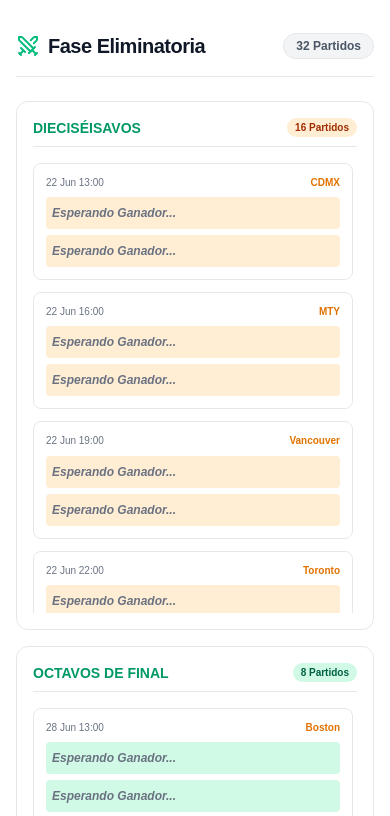
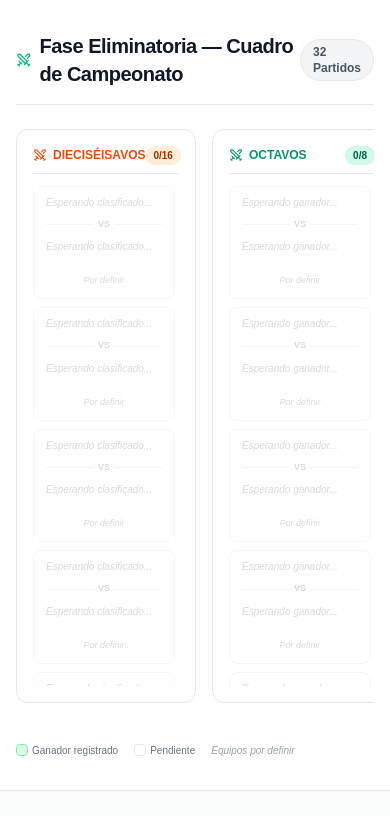
Before and after one commit to ValdoYKING/pronosticos_league, a Next.js app: page / in a window 390 px wide. Shown: the part 8408-9224 px from the top of the page. Built offline with nearby package versions, Linux system fonts and the light colour scheme; no server answers; the database is empty; grey boxes are pictures that could not be loaded.

Commit message:
feat: implementar visualización de bracket para partidos eliminatorios en el dashboard

```diff
--- a/app/components/Dashboard.tsx
+++ b/app/components/Dashboard.tsx
@@ -2,13 +2,14 @@
 import { useEffect, useState } from "react";
 /* eslint-disable @next/next/no-img-element */
 import useQuinielaStore from "../store/quiniela";
-import { Calendar, Users, Crown, Trophy, CalendarDays, Swords, Medal, Database, CheckCircle2 } from "lucide-react";
-import { GROUP_LABELS } from "../lib/mockData";
+import { Calendar, Users, Crown, Trophy, CalendarDays, Swords, Medal, Database } from "lucide-react";
+import { GROUP_LABELS, sortMatchesForStage, type Match } from "../lib/mockData";
 
 const Dashboard = () => {
   const { matches, teams, setActiveTab, myRegistration, getGroupStandings, supabaseResults } = useQuinielaStore();
   const [hydrated, setHydrated] = useState(false);
 
+  // eslint-disable-next-line react-hooks/set-state-in-effect
   useEffect(() => {
     setHydrated(true);
   }, []);
@@ -17,57 +18,6 @@ const Dashboard = () => {
   const persistedCount = Object.keys(supabaseResults).length;
 
   const getTeam = (id: string | null) => teams.find((t) => t.id === id);
-
-  // ============================================================
-  // RENDER: Match card for Dashboard
-  // ============================================================
-  const renderMatch = (m: any, stageConfig: any) => (
-    <div key={m.id} className={`bg-white/50 dark:bg-gray-950/50 rounded-lg p-3 border border-gray-200 dark:border-gray-800/50 text-xs space-y-2 relative ${m.winnerId ? stageConfig.borderClass : ''}`}>
-      <div className="flex justify-between items-center text-[10px] text-gray-500 dark:text-gray-400">
-        <span>{m.date}</span>
-        <span className="font-semibold text-amber-600 dark:text-amber-500">{m.venue.split(',')[1] || m.venue}</span>
-      </div>
-      <div className="space-y-1.5">
-        {/* Team A */}
-        <div className={`flex items-center justify-between p-1.5 rounded min-h-[32px] ${m.winnerId === m.teamAId ? `${stageConfig.winnerBgClass} font-bold` : m.winnerId ? 'opacity-40 line-through' : ''}`}>
-          {m.teamAId ? (
-            <>
-              <span className="flex items-center gap-1.5">
-                <img src={getTeam(m.teamAId)?.flagUrl} alt="" className="w-5 h-3.5 object-cover rounded inline-block" loading="lazy" />
-                <span>{getTeam(m.teamAId)?.name}</span>
-              </span>
-              {m.scoreA !== null && <span className="font-extrabold text-sm">{m.scoreA}</span>}
-            </>
-          ) : (
-            <span className="text-gray-500 italic">{stageConfig.waitingText}</span>
-          )}
-        </div>
-        {/* Team B */}
-        <div className={`flex items-center justify-between p-1.5 rounded min-h-[32px] ${m.winnerId === m.teamBId ? `${stageConfig.winnerBgClass} font-bold` : m.winnerId ? 'opacity-40 line-through' : ''}`}>
-          {m.teamBId ? (
-            <>
-              <span className="flex items-center gap-1.5">
-                <img src={getTeam(m.teamBId)?.flagUrl} alt="" className="w-5 h-3.5 object-cover rounded inline-block" loading="lazy" />
-                <span>{getTeam(m.teamBId)?.name}</span>
-              </span>
-              {m.scoreB !== null && <span className="font-extrabold text-sm">{m.scoreB}</span>}
-            </>
-          ) : (
-            <span className="text-gray-500 italic">{stageConfig.waitingText}</span>
-          )}
-        </div>
-      </div>
-      {m.stage === 'Final' && m.winnerId && (
-        <div className="mt-4 p-2 bg-gradient-to-r from-amber-500/20 to-yellow-600/20 rounded border border-amber-500/30 text-center animate-pulse">
-          <p className="text-[10px] font-bold text-amber-400 uppercase tracking-widest">🏆 CAMPEÓN DEL MUNDIAL 🏆</p>
-          <p className="font-extrabold text-base text-yellow-300 mt-1">
-            <img src={getTeam(m.winnerId)?.flagUrl} alt="" className="w-6 h-4 object-cover rounded inline-block mr-1" loading="lazy" />
-            {getTeam(m.winnerId)?.name}
-          </p>
-        </div>
-      )}
-    </div>
-  );
 
   // ============================================================
   // RENDER: Tabla de posiciones de un grupo
@@ -105,28 +55,196 @@ const Dashboard = () => {
   };
 
   // ============================================================
-  // RENDER: Stage column
+  // RENDER: Bracket de un partido knockout (estilo cuadro)
   // ============================================================
-  const renderStageColumn = (stageName: string, matchesForStage: any[]) => {
-    const stages: Record<string, any> = {
-      Grupos: { title: 'FASE DE GRUPOS', badgeClass: 'bg-gray-100 text-gray-800 dark:bg-gray-500/10 dark:text-gray-300', borderClass: 'border-gray-500/20', winnerBgClass: 'bg-gray-100 dark:bg-gray-950/40 text-gray-900 dark:text-gray-300', icon: <Crown className="w-3.5 h-3.5 text-amber-500" />, waitingText: 'Por definir...' },
-      Dieciseisavos: { title: 'DIECISÉISAVOS', badgeClass: 'bg-orange-100 text-orange-800 dark:bg-orange-500/10 dark:text-orange-300', borderClass: 'border-orange-500/20', winnerBgClass: 'bg-orange-100 dark:bg-orange-950/40 text-orange-900 dark:text-orange-300', icon: <Crown className="w-3.5 h-3.5 text-amber-500" />, waitingText: 'Esperando Ganador...' },
-      Octavos: { title: 'OCTAVOS DE FINAL', badgeClass: 'bg-emerald-100 text-emerald-800 dark:bg-emerald-500/10 dark:text-emerald-300', borderClass: 'border-emerald-500/20', winnerBgClass: 'bg-emerald-100 dark:bg-emerald-950/40 text-emerald-900 dark:text-emerald-300', icon: <Crown className="w-3.5 h-3.5 text-amber-500" />, waitingText: 'Esperando Ganador...' },
-      Cuartos: { title: 'CUARTOS DE FINAL', badgeClass: 'bg-blue-100 text-blue-800 dark:bg-blue-500/10 dark:text-blue-300', borderClass: 'border-blue-500/20', winnerBgClass: 'bg-blue-100 dark:bg-blue-950/40 text-blue-900 dark:text-blue-300', icon: <Crown className="w-3.5 h-3.5 text-amber-500" />, waitingText: 'Esperando Ganador...' },
-      Semis: { title: 'SEMIFINALES', badgeClass: 'bg-purple-100 text-purple-800 dark:bg-purple-500/10 dark:text-purple-300', borderClass: 'border-purple-500/20', winnerBgClass: 'bg-purple-100 dark:bg-purple-950/40 text-purple-900 dark:text-purple-300', icon: <Crown className="w-3.5 h-3.5 text-amber-500" />, waitingText: 'Esperando Ganador...' },
-      Final: { title: 'GRAN FINAL', badgeClass: 'bg-amber-100 text-amber-800 dark:bg-amber-500/10 dark:text-amber-300', borderClass: 'border-amber-500/30 ring-2 ring-amber-500/20', winnerBgClass: 'bg-amber-100 dark:bg-amber-950/40 text-amber-900 dark:text-amber-300', icon: <Trophy className="w-4 h-4 text-amber-500 dark:text-amber-400" />, waitingText: 'Esperando Finalista...' },
+  interface BracketStageConfig {
+    title: string;
+    color: string;
+    badgeClass: string;
+    borderClass: string;
+    winnerBgClass: string;
+    waitingText: string;
+    icon: React.ReactNode;
+  }
+
+  const renderBracketMatch = (m: Match, stageConfig: BracketStageConfig, compact: boolean = false) => {
+    const teamA = m.teamAId ? getTeam(m.teamAId) : null;
+    const teamB = m.teamBId ? getTeam(m.teamBId) : null;
+    const hasResult = m.winnerId !== null;
+    const isPending = !m.teamAId || !m.teamBId;
+
+    return (
+      <div
+        key={m.id}
+        className={`relative rounded-lg border transition-all ${
+          hasResult
+            ? `${stageConfig.borderClass} bg-white/70 dark:bg-gray-950/70`
+            : 'border-gray-200 dark:border-gray-800 bg-white/40 dark:bg-gray-950/40'
+        } ${isPending ? 'opacity-40' : ''}`}
+      >
+        {/* Match header */}
+        {!compact && (
+          <div className="flex justify-between items-center px-3 pt-2 pb-1 text-[9px] text-gray-500 dark:text-gray-400 font-bold">
+            <span>#{m.id}</span>
+            {m.date && <span>{m.date}</span>}
+          </div>
+        )}
+
+        {/* Team A */}
+        <div
+          className={`flex items-center justify-between px-3 py-2 ${compact ? 'py-1.5 rounded-t-lg' : ''} ${
+            hasResult && m.winnerId === m.teamAId
+              ? `${stageConfig.winnerBgClass} font-bold rounded-t-lg`
+              : hasResult
+                ? 'opacity-30 line-through'
+                : ''
+          }`}
+        >
+          {teamA ? (
+            <span className="flex items-center gap-1.5 text-xs">
+              <img src={teamA.flagUrl} alt="" className="w-5 h-3.5 object-cover rounded" loading="lazy" />
+              <span className="truncate max-w-[100px]">{teamA.name}</span>
+            </span>
+          ) : (
+            <span className="text-[10px] text-gray-400 italic">{stageConfig.waitingText}</span>
+          )}
+          {hasResult && m.scoreA !== null && (
+            <span className={`font-extrabold text-sm ${m.winnerId === m.teamAId ? 'text-green-700 dark:text-green-400' : ''}`}>
+              {m.scoreA}
+            </span>
+          )}
+        </div>
+
+        {/* Divider */}
+        <div className="flex items-center px-3">
+          <div className="flex-1 h-px bg-gray-200 dark:bg-gray-700" />
+          <span className="text-[9px] font-bold text-gray-400 px-1">VS</span>
+          <div className="flex-1 h-px bg-gray-200 dark:bg-gray-700" />
+        </div>
+
+        {/* Team B */}
+        <div
+          className={`flex items-center justify-between px-3 py-2 ${compact ? 'py-1.5 rounded-b-lg' : ''} ${
+            hasResult && m.winnerId === m.teamBId
+              ? `${stageConfig.winnerBgClass} font-bold rounded-b-lg`
+              : hasResult
+                ? 'opacity-30 line-through'
+                : ''
+          }`}
+        >
+          {teamB ? (
+            <span className="flex items-center gap-1.5 text-xs">
+              <img src={teamB.flagUrl} alt="" className="w-5 h-3.5 object-cover rounded" loading="lazy" />
+              <span className="truncate max-w-[100px]">{teamB.name}</span>
+            </span>
+          ) : (
+            <span className="text-[10px] text-gray-400 italic">{stageConfig.waitingText}</span>
+          )}
+          {hasResult && m.scoreB !== null && (
+            <span className={`font-extrabold text-sm ${m.winnerId === m.teamBId ? 'text-green-700 dark:text-green-400' : ''}`}>
+              {m.scoreB}
+            </span>
+          )}
+        </div>
+
+        {/* Winner badge */}
+        {hasResult && m.winnerId && (
+          <div className="px-3 pb-2 pt-0.5 flex justify-center">
+            <span className={`text-[8px] uppercase px-1.5 py-0.5 rounded-full bg-green-500 text-white font-extrabold flex items-center gap-0.5`}>
+              <Crown className="w-2 h-2" />
+              {getTeam(m.winnerId)?.name} AVANZA
+            </span>
+          </div>
+        )}
+
+        {isPending && (
+          <div className="text-center py-1 pb-2">
+            <span className="text-[9px] text-gray-400 italic">Por definir</span>
+          </div>
+        )}
+      </div>
+    );
+  };
+
+  // ============================================================
+  // RENDER: Columna de bracket para una fase eliminatoria
+  // ============================================================
+  const renderBracketColumn = (stageName: string, matchesForStage: Match[], compact: boolean = false) => {
+    const stages: Record<string, BracketStageConfig> = {
+      Dieciseisavos: {
+        title: 'DIECISÉISAVOS',
+        color: 'orange',
+        badgeClass: 'bg-orange-100 text-orange-800 dark:bg-orange-500/10 dark:text-orange-300',
+        borderClass: 'border-orange-500/20',
+        winnerBgClass: 'bg-orange-100 dark:bg-orange-950/40 text-orange-900 dark:text-orange-300',
+        waitingText: 'Esperando clasificado...',
+        icon: <Swords className="w-3.5 h-3.5" />,
+      },
+      Octavos: {
+        title: 'OCTAVOS',
+        color: 'emerald',
+        badgeClass: 'bg-emerald-100 text-emerald-800 dark:bg-emerald-500/10 dark:text-emerald-300',
+        borderClass: 'border-emerald-500/20',
+        winnerBgClass: 'bg-emerald-100 dark:bg-emerald-950/40 text-emerald-900 dark:text-emerald-300',
+        waitingText: 'Esperando ganador...',
+        icon: <Swords className="w-3.5 h-3.5" />,
+      },
+      Cuartos: {
+        title: 'CUARTOS',
+        color: 'blue',
+        badgeClass: 'bg-blue-100 text-blue-800 dark:bg-blue-500/10 dark:text-blue-300',
+        borderClass: 'border-blue-500/20',
+        winnerBgClass: 'bg-blue-100 dark:bg-blue-950/40 text-blue-900 dark:text-blue-300',
+        waitingText: 'Esperando ganador...',
+        icon: <Swords className="w-3.5 h-3.5" />,
+      },
+      Semis: {
+        title: 'SEMIFINALES',
+        color: 'purple',
+        badgeClass: 'bg-purple-100 text-purple-800 dark:bg-purple-500/10 dark:text-purple-300',
+        borderClass: 'border-purple-500/20',
+        winnerBgClass: 'bg-purple-100 dark:bg-purple-950/40 text-purple-900 dark:text-purple-300',
+        waitingText: 'Esperando ganador...',
+        icon: <Medal className="w-3.5 h-3.5" />,
+      },
+      Final: {
+        title: 'GRAN FINAL',
+        color: 'amber',
+        badgeClass: 'bg-amber-100 text-amber-800 dark:bg-amber-500/10 dark:text-amber-300',
+        borderClass: 'border-amber-500/30 ring-2 ring-amber-500/20',
+        winnerBgClass: 'bg-amber-100 dark:bg-amber-950/40 text-amber-900 dark:text-amber-300',
+        waitingText: 'Esperando finalista...',
+        icon: <Trophy className="w-4 h-4 text-amber-500" />,
+      },
+      TercerLugar: {
+        title: '3ER LUGAR',
+        color: 'orange',
+        badgeClass: 'bg-orange-100 text-orange-800 dark:bg-orange-500/10 dark:text-orange-300',
+        borderClass: 'border-orange-500/20',
+        winnerBgClass: 'bg-orange-100 dark:bg-orange-950/40 text-orange-900 dark:text-orange-300',
+        waitingText: 'Esperando perdedores...',
+        icon: <Medal className="w-3.5 h-3.5 text-orange-500" />,
+      },
     };
+
     const sc = stages[stageName];
     if (!sc) return null;
+
     return (
-      <div className="glass rounded-xl p-4 border border-gray-200 dark:border-gray-800/80 space-y-4 bg-white/50 dark:bg-transparent">
+      <div className="glass rounded-xl p-4 border border-gray-200 dark:border-gray-800/80 space-y-3 bg-white/50 dark:bg-transparent">
         <div className="flex items-center justify-between border-b border-gray-200 dark:border-gray-800 pb-2">
-          <span className="font-extrabold text-sm text-emerald-600 dark:text-emerald-400">{sc.title}</span>
-          <span className={`text-[10px] ${sc.badgeClass} px-2 py-0.5 rounded-full font-bold`}>{matchesForStage.length} Partido{matchesForStage.length > 1 && 's'}</span>
+          <span className={`font-extrabold text-xs text-${sc.color}-600 dark:text-${sc.color}-400 flex items-center gap-1.5`}>
+            {sc.icon} {sc.title}
+          </span>
+          <span className={`text-[10px] ${sc.badgeClass} px-2 py-0.5 rounded-full font-bold`}>
+            {matchesForStage.filter((m: Match) => m.winnerId !== null).length}/{matchesForStage.length}
+          </span>
         </div>
-        <div className="space-y-3 overflow-y-auto max-h-[450px] pr-1">{matchesForStage.map(m => renderMatch(m, sc))}</div>
+        <div className="space-y-2 max-h-[500px] overflow-y-auto pr-1">
+          {sortMatchesForStage(stageName, matchesForStage).map((m: Match) => renderBracketMatch(m, sc, compact))}
+        </div>
       </div>
-    )
+    );
   };
 
   return (
@@ -239,25 +357,86 @@ const Dashboard = () => {
         </div>
       </div>
 
-      {/* FASE ELIMINATORIA — Dieciseisavos, Octavos, Cuartos, Semis, Final */}
+      {/* FASE ELIMINATORIA — Bracket visual */}
       <div className="space-y-6">
         <div className="flex items-center justify-between border-b border-gray-200 dark:border-gray-800 pb-4">
           <h3 className="text-xl font-bold tracking-tight flex items-center gap-2 text-gray-900 dark:text-white">
-            <Swords className="text-emerald-500 dark:text-emerald-400" /> Fase Eliminatoria
+            <Swords className="text-emerald-500 dark:text-emerald-400" /> Fase Eliminatoria — Cuadro de Campeonato
           </h3>
           <span className="text-xs bg-gray-100 dark:bg-gray-800 text-gray-600 dark:text-gray-400 px-3 py-1 rounded-full font-semibold border border-gray-200 dark:border-transparent">
             {matches.filter(m => m.stage !== 'Grupos').length} Partidos
           </span>
         </div>
-        <div className="grid grid-cols-1 lg:grid-cols-4 gap-4">
-          {renderStageColumn('Dieciseisavos', matches.filter(m => m.stage === 'Dieciseisavos'))}
-          {renderStageColumn('Octavos', matches.filter(m => m.stage === 'Octavos'))}
-          {renderStageColumn('Cuartos', matches.filter(m => m.stage === 'Cuartos'))}
+
+        {/* Bracket layout: columnas progresivas */}
+        <div className="overflow-x-auto pb-4">
+          <div className="flex gap-4 min-w-[900px]">
+            {/* Dieciseisavos — 16 partidos (columna más ancha) */}
+            <div className="flex-1 min-w-[180px]">
+              {renderBracketColumn('Dieciseisavos', matches.filter(m => m.stage === 'Dieciseisavos'), true)}
+            </div>
+            {/* Octavos — 8 partidos */}
+            <div className="flex-1 min-w-[180px]">
+              {renderBracketColumn('Octavos', matches.filter(m => m.stage === 'Octavos'), true)}
+            </div>
+            {/* Cuartos — 4 partidos */}
+            <div className="flex-1 min-w-[180px]">
+              {renderBracketColumn('Cuartos', matches.filter(m => m.stage === 'Cuartos'), true)}
+            </div>
+            {/* Semifinal — 2 partidos */}
+            <div className="flex-1 min-w-[180px]">
+              {renderBracketColumn('Semis', matches.filter(m => m.stage === 'Semis'))}
+            </div>
+            {/* Final — 1 partido */}
+            <div className="flex-1 min-w-[200px]">
+              {renderBracketColumn('Final', matches.filter(m => m.stage === 'Final'))}
+            </div>
+            {/* Tercer Lugar — 1 partido */}
+            <div className="flex-1 min-w-[200px]">
+              {renderBracketColumn('TercerLugar', matches.filter(m => m.stage === 'TercerLugar'))}
+            </div>
+          </div>
         </div>
-        <div className="grid grid-cols-1 lg:grid-cols-2 gap-4">
-          {renderStageColumn('Semis', matches.filter(m => m.stage === 'Semis'))}
-          {renderStageColumn('Final', matches.filter(m => m.stage === 'Final'))}
+
+        {/* Leyenda */}
+        <div className="flex flex-wrap items-center gap-4 text-[10px] text-gray-500 dark:text-gray-400">
+          <span className="flex items-center gap-1">
+            <span className="w-3 h-3 rounded bg-green-100 dark:bg-green-950/40 border border-green-300 dark:border-green-700" />
+            Ganador registrado
+          </span>
+          <span className="flex items-center gap-1">
+            <span className="w-3 h-3 rounded bg-white/40 dark:bg-gray-950/40 border border-gray-200 dark:border-gray-800" />
+            Pendiente
+          </span>
+          <span className="flex items-center gap-1">
+            <span className="text-gray-400 italic">Equipos por definir</span>
+          </span>
         </div>
+
+        {/* Campeón */}
+        {(() => {
+          const finalMatch = matches.find(m => m.stage === 'Final' && m.winnerId);
+          if (!finalMatch) return null;
+          const champion = getTeam(finalMatch.winnerId);
+          if (!champion) return null;
+          return (
+            <div className="mt-4 p-6 bg-gradient-to-r from-amber-500/20 via-yellow-500/20 to-amber-500/20 rounded-2xl border border-amber-500/30 text-center animate-pulse">
+              <p className="text-sm font-extrabold text-amber-500 dark:text-amber-400 uppercase tracking-widest mb-2">
+                🏆 Campeón del Mundial 2026 🏆
+              </p>
+              <div className="flex items-center justify-center gap-3">
+                <img src={champion.flagUrl} alt="" className="w-12 h-8 object-cover rounded shadow-lg" loading="lazy" />
+                <p className="font-extrabold text-3xl text-yellow-300 tracking-tight">{champion.name}</p>
+                <span className="text-4xl">{champion.flag}</span>
+              </div>
+              {finalMatch.scoreA !== null && finalMatch.scoreB !== null && (
+                <p className="text-xs text-amber-400/80 mt-2">
+                  Resultado final: {finalMatch.scoreA} - {finalMatch.scoreB}
+                </p>
+              )}
+            </div>
+          );
+        })()}
       </div>
 
       {/* Funny Office Quote */}
```
